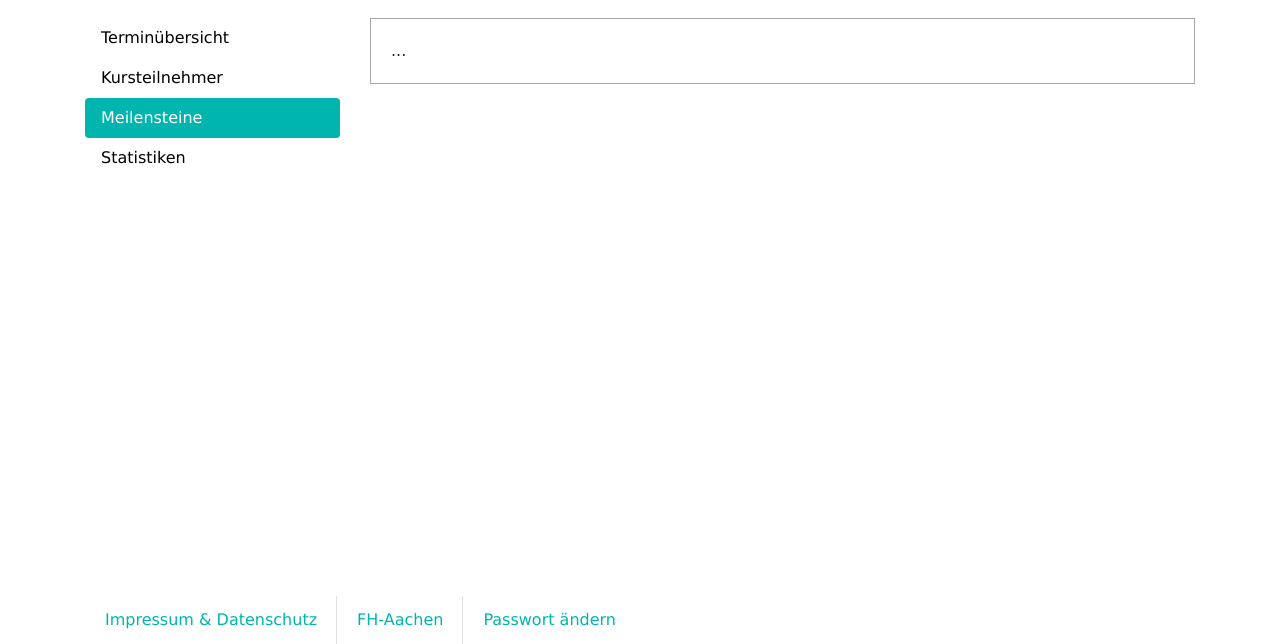
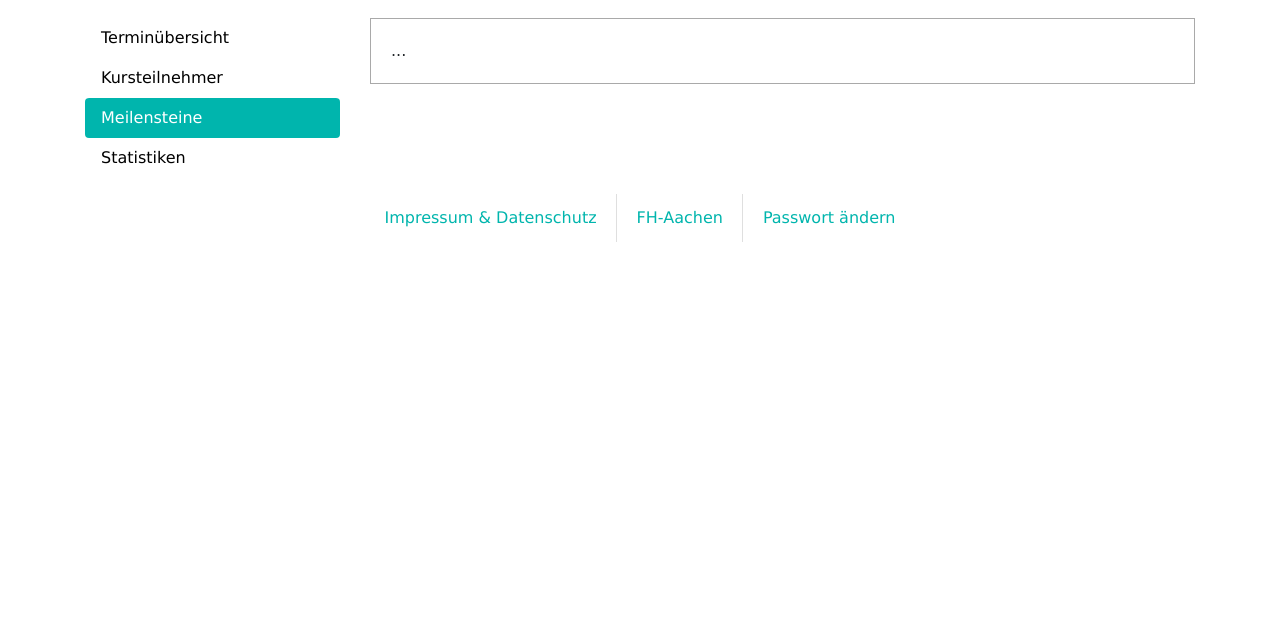
Before and after one commit to jan19998/swepl, a PHP site: page /betreuer_meilenstein.php in a window 1280 px wide. Shown: the part 156-800 px from the top of the page. Run offline with PHP 8.4, Linux system fonts and the light colour scheme; data that the repository does not hold is empty.

Commit message:
Update swepl.css

```diff
--- a/css/swepl.css
+++ b/css/swepl.css
@@ -122,10 +122,12 @@ legend{
     padding-right: 200px;
 }
 
-footer{
+/*Bricht css von meilenstein*/
+/*footer{
     position: absolute;
     bottom: 0;
 }
+*/
 
 #swepicture {
     height: 168px;
```
